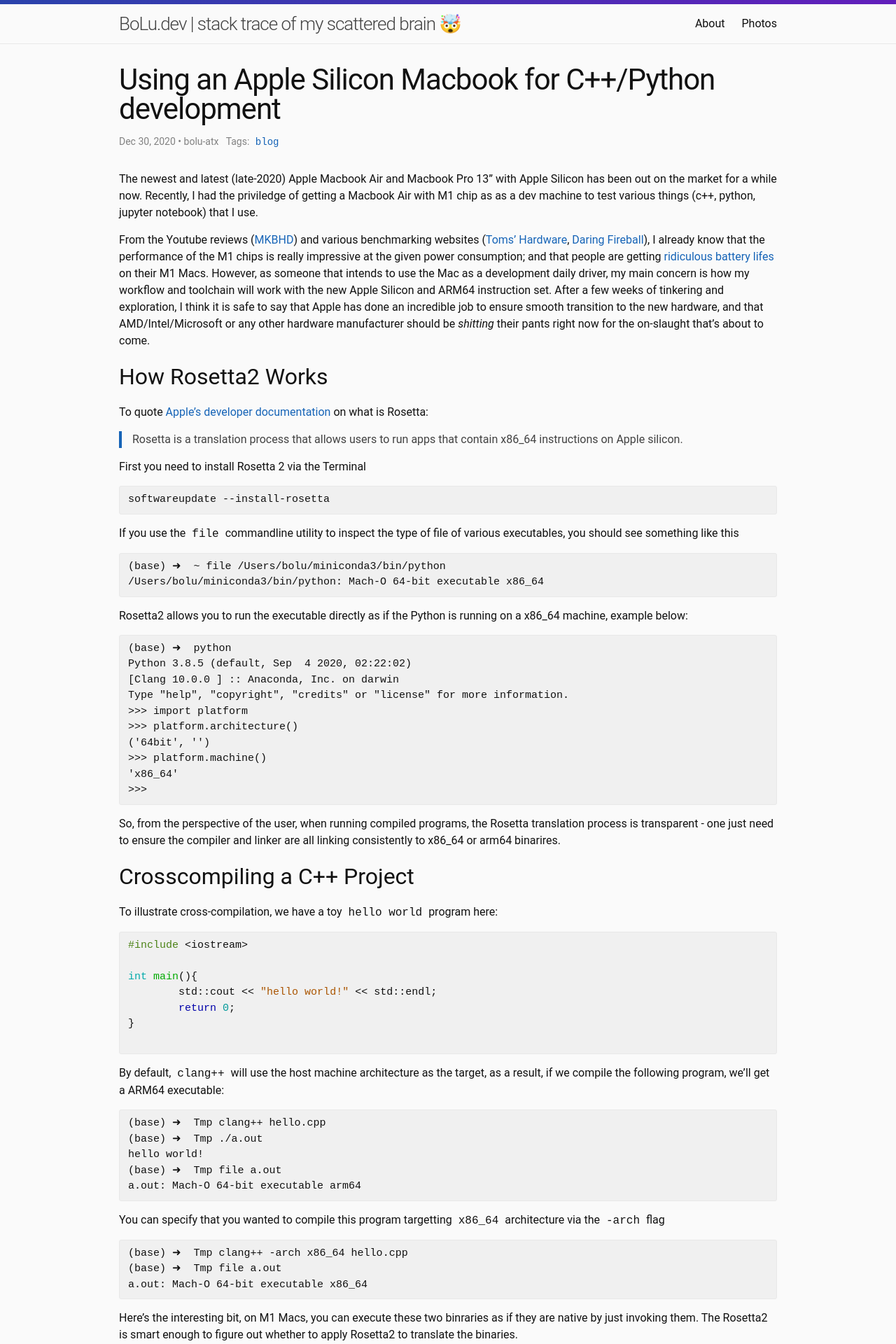
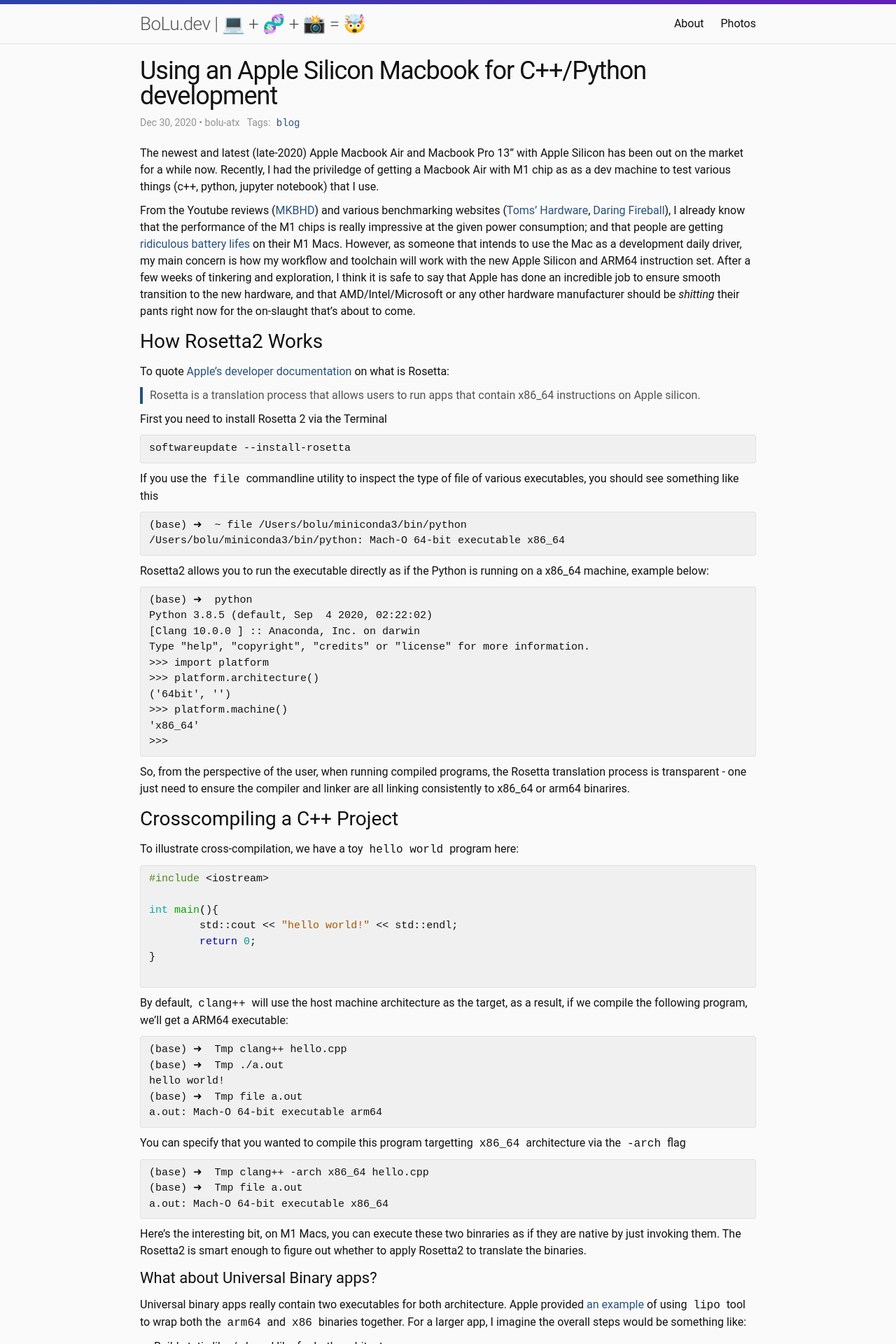
Before and after one commit to bolu-atx/bolu-atx.github.io, a Jekyll site: the page built from _posts/2020-12-30-m1-macs.md, in a window 1280 px wide. Shown: the top 1920 px of the page at 70% size. Built offline with Jekyll 4.4.1, drawn with Linux system fonts in a browser that asks for light colours; a script that is not in the unit is left out; some of the changed text lies outside the part shown.

```diff
--- a/_config.yml
+++ b/_config.yml
@@ -6,7 +6,7 @@
 # 'jekyll serve'. If you change this file, please restart the server process.
 
 # Site settings
-title: BoLu.dev | stack trace of my scattered brain 🤯
+title: BoLu.dev | 💻 + 🧬 + 📸 = 🤯
 email: bluevires (at) gmail (dot) com
 description: "Thoughts and notes on programming, data science and other things"
 baseurl: "" # the subpath of your site, e.g. /blog
--- a/_includes/footer.html
+++ b/_includes/footer.html
@@ -3,11 +3,11 @@
   <div class="wrapper">
 
     <h2 class="footer-heading">{{ site.title }}</h2>
+    <p>{{ site.description }}</p>
 
     <div class="footer-col-wrapper">
       <div class="footer-col footer-col-1">
         <ul class="contact-list">
-          <li>{{ site.title}}</li>
           <li><a href="mailto:{{ site.email }}">{{ site.email }}</a></li>
         </ul>
       </div>
@@ -29,7 +29,7 @@
       </div>
 
       <div class="footer-col footer-col-3">
-        <p>{{ site.description }}</p>
+      <p>tags</p>
         {% include archive.html %}
       </div>
     </div>
--- a/_sass/_layout.scss
+++ b/_sass/_layout.scss
@@ -19,7 +19,7 @@
     font-size: 26px;
     font-weight: 300;
     line-height: 56px;
-    letter-spacing: -1px;
+    letter-spacing: -0.5px;
     margin-bottom: 0;
     float: left;
 
--- a/css/main.scss
+++ b/css/main.scss
@@ -10,22 +10,21 @@ $base-font-weight: 400;
 $small-font-size:  $base-font-size * 0.875;
 $base-line-height: 1.5;
 
-$spacing-unit:     30px;
+$spacing-unit:     20px;
 
 $text-color:       #111;
 $background-color: #fafafa;
-$brand-color:      #1664b7;
+$brand-color:      #29517c;
 
-$grey-color:       #828282;
-$grey-color-light: lighten($grey-color, 40%);
+$grey-color:       #939393;
+$grey-color-light: lighten($grey-color, 30%);
 $grey-color-dark:  darken($grey-color, 25%);
 
 // Width of the content area
-$content-width:    1000px;
+$content-width:    900px;
 
 $on-palm:          600px;
-$on-laptop:        1000px;
-
+$on-laptop:        9000px;
 
 
 // Use media queries like this:
```
Also changed, not shown: tag/build.md (added, +5 -0 lines), tag/cmake.md (added, +5 -0 lines), favicon.ico (renamed from assets/favicon.ico).
